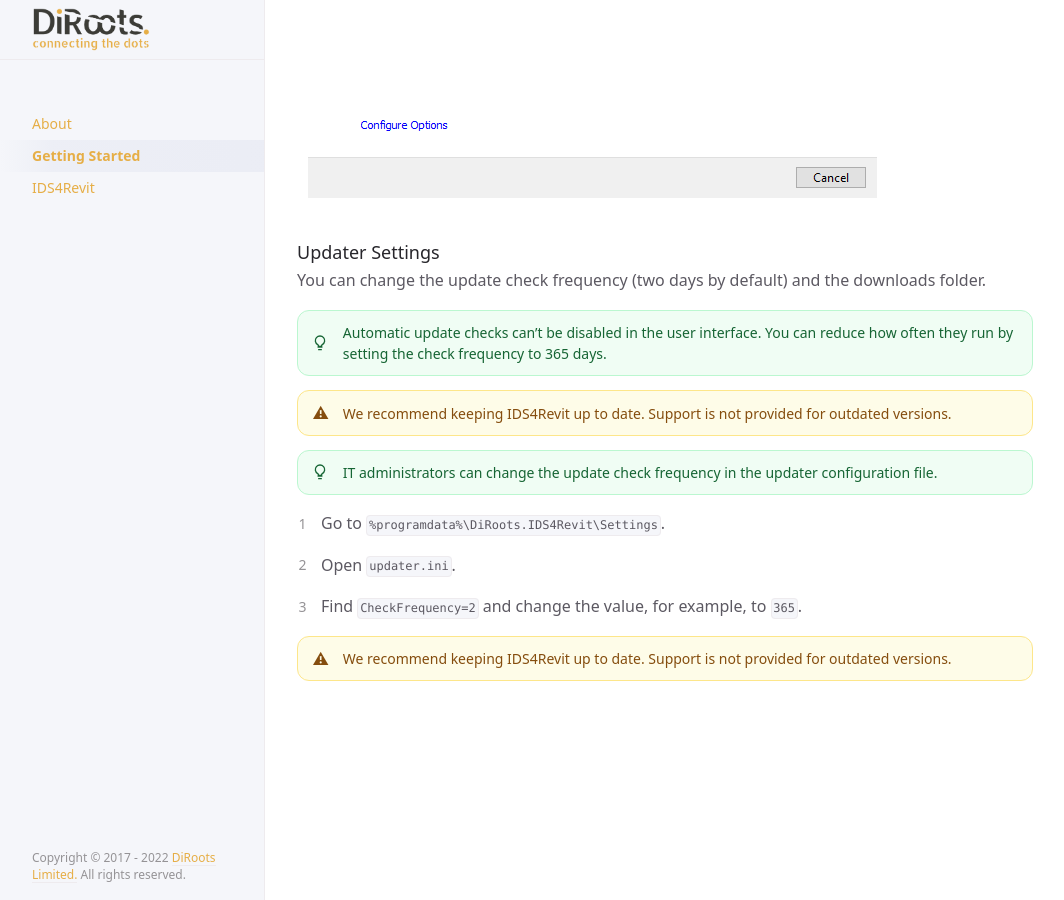
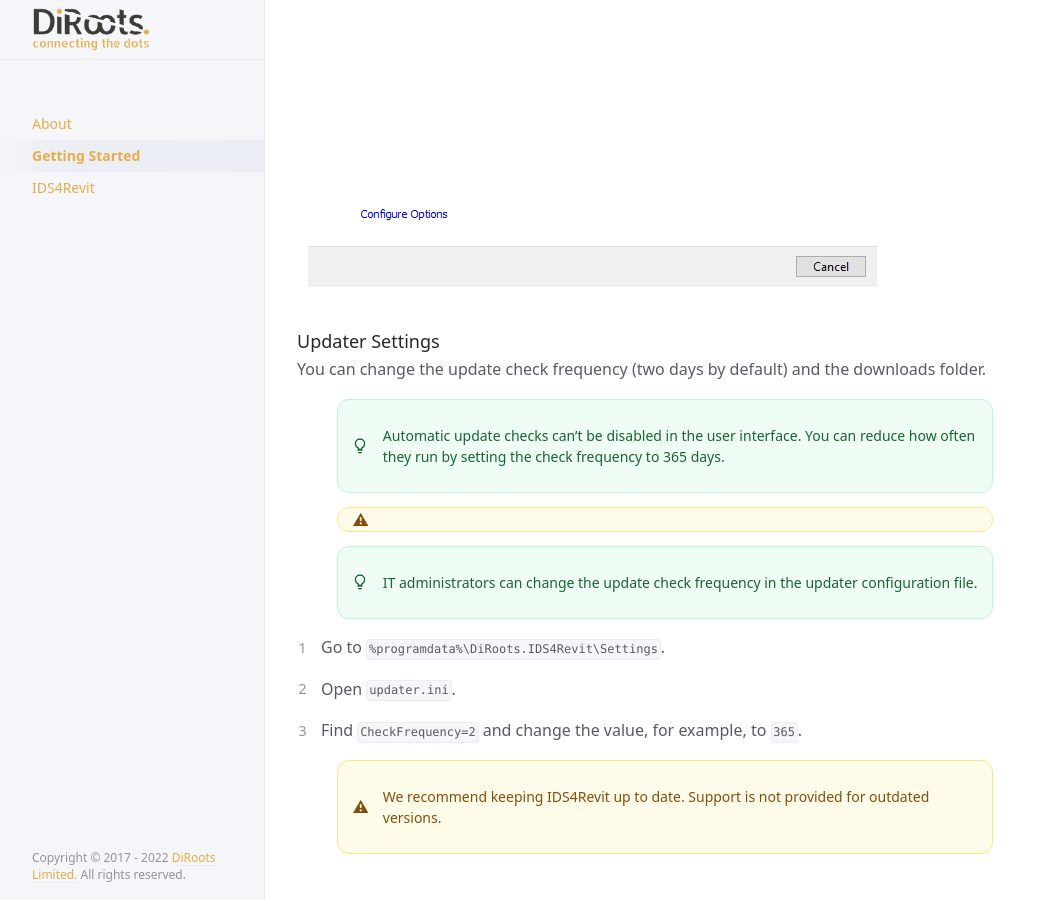
Before and after one commit to DiRoots-Limited/DiRoots.IDS4Revit.Releases, a Jekyll site: the page built from docs/getting-started.md, in a window 1280 px wide and 900 px high, scrolled down 5057 px. Shown: the whole window, without its empty margins (107-1171 px from the left). Built offline with Jekyll 4.4.1, drawn with Linux system fonts in a browser that asks for light colours.

Commit message:
docs: address Copilot documentation review

```diff
--- a/docs/getting-started.md
+++ b/docs/getting-started.md
@@ -30,8 +30,8 @@ Download the [latest version of IDS4Revit](https://diroots.com/revit-plugins/ids
 
 ### Standard Installation
 
+> This method is intended for administrators installing IDS4Revit on one computer.
 {: .note }
-This method is intended for administrators installing IDS4Revit on one computer.
 
 1. Run the IDS4Revit installer.
 
@@ -45,13 +45,13 @@ This method is intended for administrators installing IDS4Revit on one computer.
 
 4. Restart your computer before opening Revit.
 
+   > Restarting is required to complete the installation.
    {: .important }
-   Restarting is required to complete the installation.
 
 ### Silent Installation
 
+> IT administrators can use these commands to deploy IDS4Revit to multiple computers.
 {: .note }
-IT administrators can use these commands to deploy IDS4Revit to multiple computers.
 
 - Install for all compatible Revit versions:
 
@@ -109,14 +109,14 @@ IDS4Revit includes an updater that checks for new versions when Revit closes. It
 
 You can change the update check frequency (two days by default) and the downloads folder.
 
+> Automatic update checks can't be disabled in the user interface. You can reduce how often they run by setting the check frequency to 365 days.
 {: .new }
-Automatic update checks can't be disabled in the user interface. You can reduce how often they run by setting the check frequency to 365 days.
 
+>
 {: .warning }
-We recommend keeping IDS4Revit up to date. Support is not provided for outdated versions.
 
+> IT administrators can change the update check frequency in the updater configuration file.
 {: .new }
-IT administrators can change the update check frequency in the updater configuration file.
 
 1. Go to `%programdata%\DiRoots.IDS4Revit\Settings`.
 
@@ -124,5 +124,5 @@ IT administrators can change the update check frequency in the updater configura
 
 3. Find `CheckFrequency=2` and change the value, for example, to `365`.
 
+> We recommend keeping IDS4Revit up to date. Support is not provided for outdated versions.
 {: .warning }
-We recommend keeping IDS4Revit up to date. Support is not provided for outdated versions.
```
